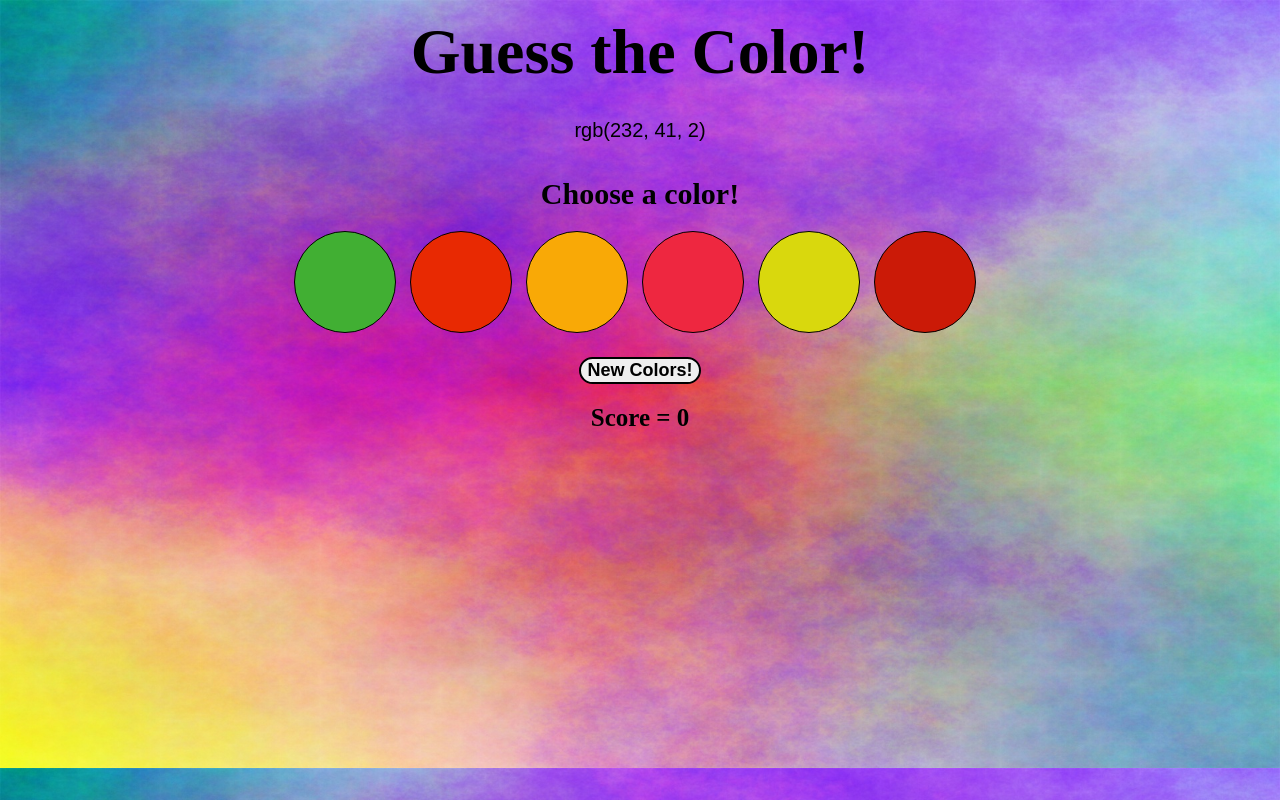
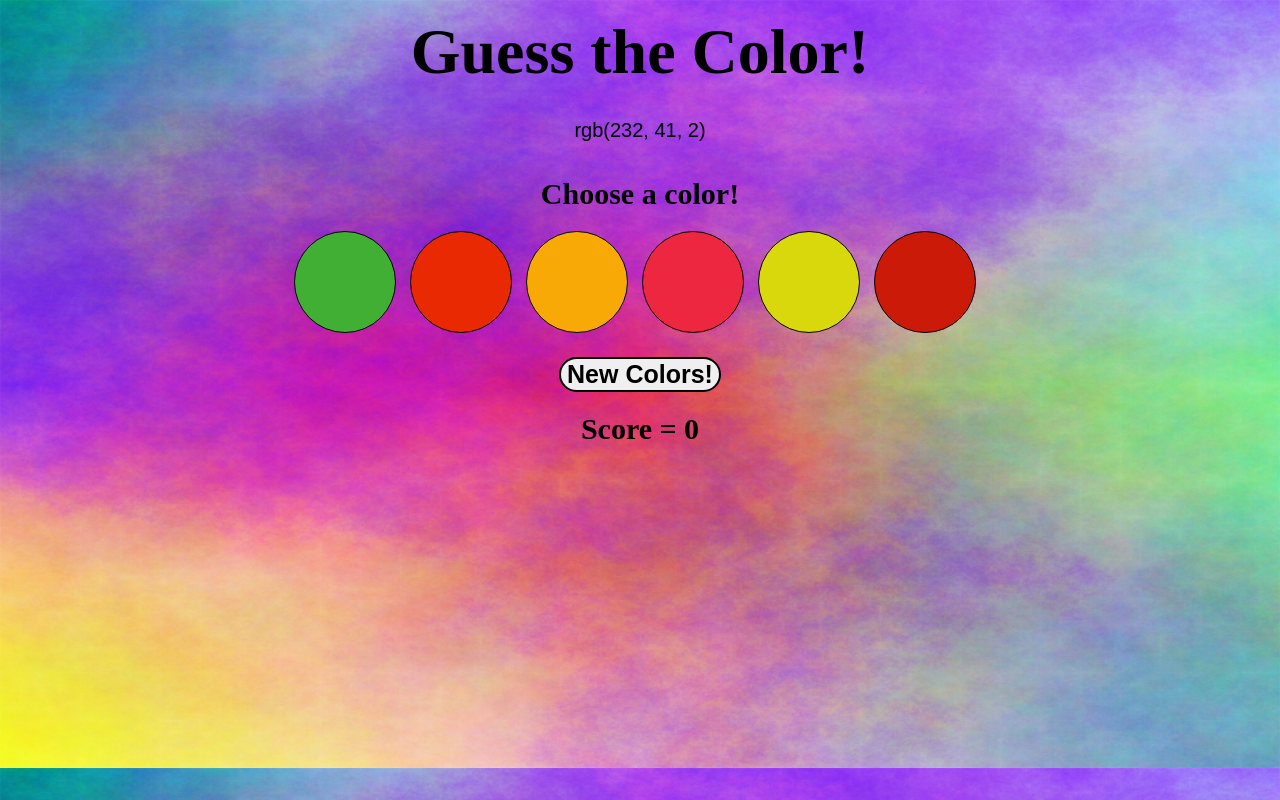
Before and after one commit to leosilvalg/Color-Guess-Trybe-Project, a plain HTML site: page index.html in a window 1280 px wide. Drawn offline with Linux system fonts and the light colour scheme.

Commit message:
Alterando o tamanho da fonte

```diff
--- a/style.css
+++ b/style.css
@@ -46,7 +46,7 @@ body {
 }
 
 #reset-game {
-  font-size: 18px;
+  font-size: 25px;
   margin-top: 20px;
   border-radius: 20px;
   font-weight: 600;
@@ -55,6 +55,7 @@ body {
 
 #reset-game:hover {
   background-color: antiquewhite;
+  font-size: 30px;
 }
 
 #easy {
@@ -67,6 +68,7 @@ body {
 
 #easy:hover {
   background-color: antiquewhite;
+  border: 2px solid black;
 }
 
 #hard {
@@ -82,7 +84,7 @@ body {
 }
 
 #score {
-  font-size: 25px;
+  font-size: 30px;
   padding: 20px;
 }
 
```
